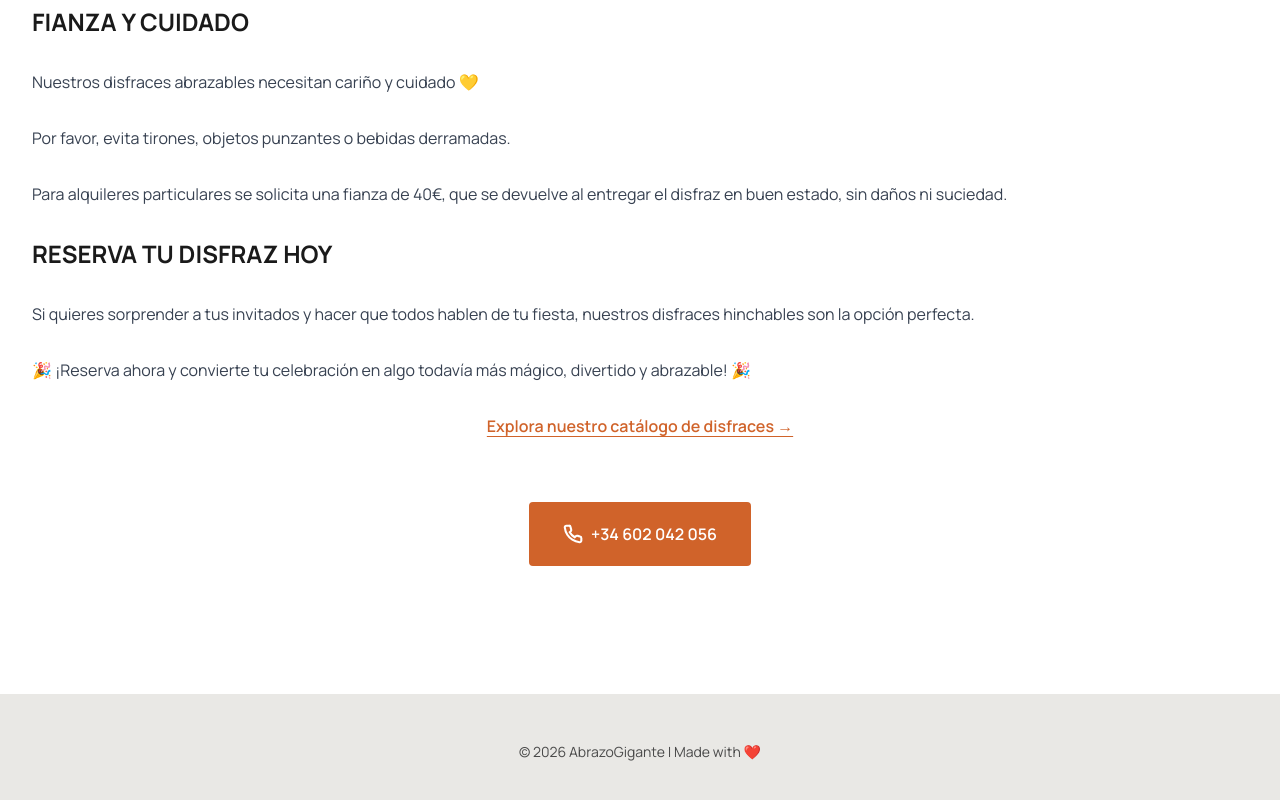
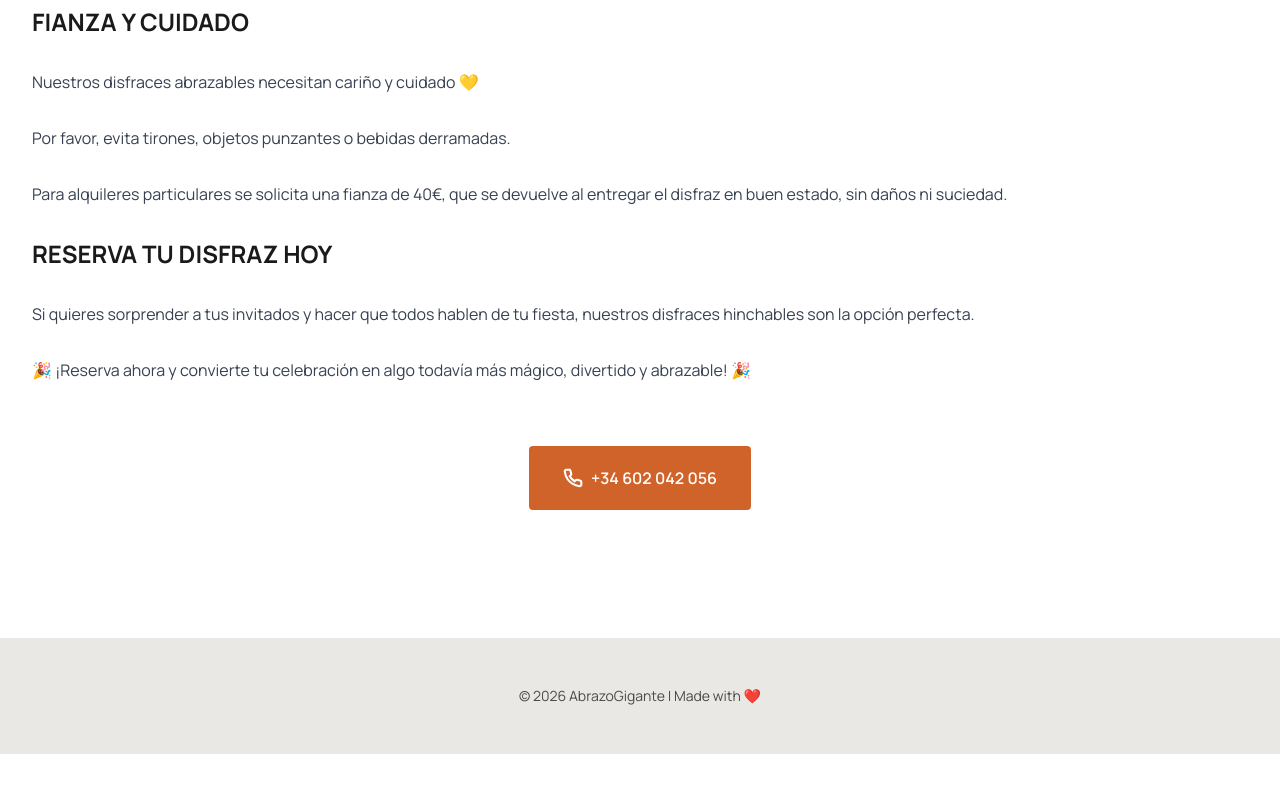
Before and after one commit to Lunapold/costumeval, a Next.js app: page /info in a window 1280 px wide. Shown: the part 1599-2399 px from the top of the page. After the commit the page ends 2353 px from the top, so only its background shows below. Built offline with nearby package versions, Linux system fonts and the light colour scheme.

Commit message:
Remove catalog link from info page

```diff
--- a/src/app/info/page.tsx
+++ b/src/app/info/page.tsx
@@ -121,9 +121,6 @@ export default function InfoPage() {
             <p>Si quieres sorprender a tus invitados y hacer que todos hablen de tu fiesta, nuestros disfraces hinchables son la opción perfecta.</p>
             <p>🎉 ¡Reserva ahora y convierte tu celebración en algo todavía más mágico, divertido y abrazable! 🎉</p>
 
-            <p className="text-center mt-6">
-              <Link href="/catalogo" className="font-semibold underline underline-offset-4 hover:text-[#d0632a] transition-colors" style={{color: '#d0632a'}}>Explora nuestro catálogo de disfraces →</Link>
-            </p>
 
             <div className="pt-8 text-center">
               <a href={`tel:${PHONE}`} className="btn-primary text-lg px-12 py-5">
```
